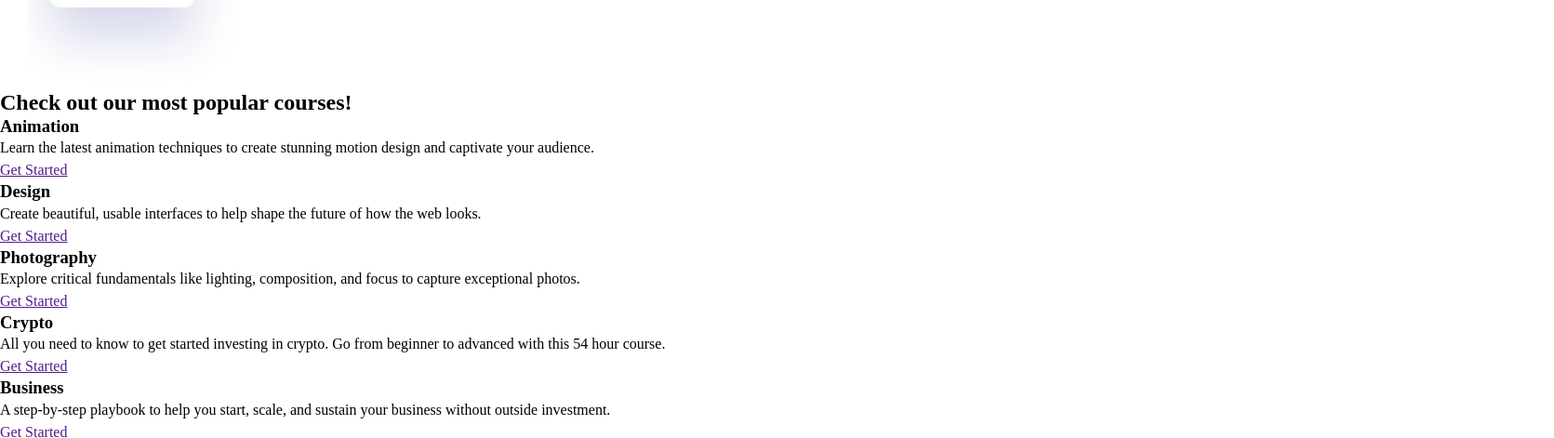
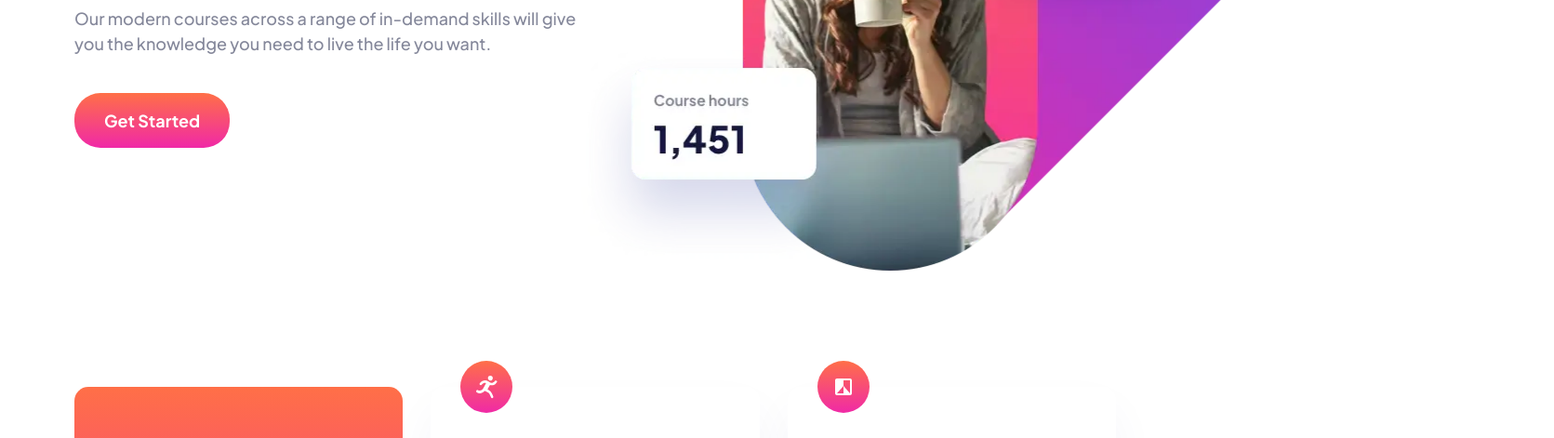
Before and after one commit to schindlerdumagat/skilled-e-learning-landing-page, a plain HTML site: page index.html in a window 1280 px wide. Shown: the part 443-914 px from the top of the page at 93% size, 1671 px wide, since content can reach past the window. Drawn offline with Linux system fonts and the light colour scheme.

Commit message:
finished

```diff
--- a/index.html
+++ b/index.html
@@ -23,9 +23,11 @@
               class="nav__logo"
               src="assets/logo-dark.svg"
               alt="skilled home"
+              width="112"
+              height="29"
             />
           </a>
-          <a class="nav__action" href="#">Get Started</a>
+          <a class="btn btn--black" href="#">Get Started</a>
         </nav>
       </div>
     </header>
@@ -38,15 +40,22 @@
               Our modern courses across a range of in-demand skills will give you
               the knowledge you need to live the life you want.
             </p>
-            <a class="hero__link" href="">Get Started</a>
+            <a class="btn btn--orange" href="">Get Started</a>
           </div>
-          <picture>
-            <img class="hero__img" src="assets/image-hero-mobile.webp" alt="" />
+          <picture class="hero__img-container">
+            <source srcset="assets/image-hero-desktop.webp 1x, assets/image-hero-desktop@2x.webp 2x" type="image/webp" media="(min-width: 64em)" width="1046" height="938">
+            <source srcset="assets/image-hero-desktop.png 1x, assets/image-hero-desktop@2x.png 2x" type="image/png" media="(min-width: 64em)" width="1046" height="938">
+            <source srcset="assets/image-hero-tablet.webp 1x, assets/image-hero-tablet@2x.webp 2x" type="image/webp" media="(min-width: 48em)" width="695" height="723">
+            <source srcset="assets/image-hero-tablet.png 1x, assets/image-hero-tablet@2x.png 2x" type="image/png" media="(min-width: 48em)" width="695" height="723">
+            <source srcset="assets/image-hero-mobile.webp 1x, assets/image-hero-mobile@2x.webp 2x" type="image/webp" width="435" height="409">
+            <source srcset="assets/image-hero-mobile.png 1x, assets/image-hero-mobile@2x.png 2x" type="image/png" width="435" height="409">
+            <img class="hero__img" src="assets/image-hero-mobile.png" alt="" aria-hidden="true" width="435" height="409"/>
           </picture>
         </section>
         <section class="courses">
           <h2 class="courses__title">Check out our most popular courses!</h2>
           <div class="course">
+            <img class="course__tag" src="assets/icon-animation.svg" alt="" aria-hidden="true" width="56" height="56">
             <h3 class="course__title">Animation</h3>
             <p class="course__description">
               Learn the latest animation techniques to create stunning motion
@@ -55,6 +64,7 @@
             <a class="course__link" href="">Get Started</a>
           </div>
           <div class="course">
+            <img class="course__tag" src="assets/icon-design.svg" alt="" aria-hidden="true" width="56" height="56">
             <h3 class="course__title">Design</h3>
             <p class="course__description">
               Create beautiful, usable interfaces to help shape the future of how
@@ -63,6 +73,7 @@
             <a class="course__link" href="">Get Started</a>
           </div>
           <div class="course">
+            <img class="course__tag" src="assets/icon-photography.svg" alt="" aria-hidden="true" width="56" height="56">
             <h3 class="course__title">Photography</h3>
             <p class="course__description">
               Explore critical fundamentals like lighting, composition, and focus
@@ -71,6 +82,7 @@
             <a class="course__link" href="">Get Started</a>
           </div>
           <div class="course">
+            <img class="course__tag" src="assets/icon-crypto.svg" alt="" aria-hidden="true" width="56" height="56">
             <h3 class="course__title">Crypto</h3>
             <p class="course__description">
               All you need to know to get started investing in crypto. Go from
@@ -79,6 +91,7 @@
             <a class="course__link" href="">Get Started</a>
           </div>
           <div class="course">
+            <img class="course__tag" src="assets/icon-business.svg" alt="" aria-hidden="true" width="56" height="56">
             <h3 class="course__title">Business</h3>
             <p class="course__description">
               A step-by-step playbook to help you start, scale, and sustain your
@@ -91,8 +104,10 @@
     </main>
     <footer class="footer">
       <div class="wrapper">
-        <img class="footer__logo" src="assets/logo-light.svg" alt="skilled" />
-        <a class="footer__link" href="">Get Started</a>
+        <div class="footer__content">
+          <img class="footer__logo" src="assets/logo-light.svg" alt="skilled" />
+          <a class="btn btn--purple" href="">Get Started</a>
+        </div>
       </div>
     </footer>
   </body>
--- a/styles/style.css
+++ b/styles/style.css
@@ -14,12 +14,6 @@ html {
   -moz-text-size-adjust: none;
   -webkit-text-size-adjust: none;
   text-size-adjust: none;
-}
-
-/* Set core body defaults */
-body {
-  min-height: 100vh;
-  line-height: 1.5;
 }
 
 h1, h2, h3, h4 {
@@ -85,7 +79,6 @@ picture {
 :root {
 
     /* COLORS */
-
     --clr-blue-900: hsl(233, 54%, 16%);
     --clr-blue-600: hsl(234, 25%, 52%);
     --clr-pink-600: hsl(341, 92%, 62%);
@@ -100,7 +93,6 @@ picture {
     --fs-body: 1.125rem;
 
     /* SPACINGS */
-
     --space-100: 0.5rem;
     --space-150: 0.75rem;
     --space-200: 1rem;
@@ -115,4 +107,192 @@ picture {
     --space-1000: 5rem;
     --space-1600: 8rem;
     --space-1800: 9rem;
+
+    /* BORDER RADIUS */
+    --rounded-28: 1.75rem;
+    --rounded-15: 0.938rem;
 }
+
+body {
+  font-family: var(--ff-main);
+  font-size: var(--fs-body);
+  font-weight: 500;
+  line-height: 1.5;
+  color: var(--clr-grey);
+  background-color: var(--clr-white);
+  min-height: 100vh;
+  overflow-x: hidden;
+}
+
+.wrapper {
+  max-width: 70rem;
+  width: 100%;
+  margin: 0 auto;
+}
+
+.btn {
+  display: inline-block;
+  color: var(--clr-white);
+  text-decoration: none;
+  font-weight: 700;
+  border-radius: var(--rounded-28);
+  padding-block: clamp(0.6563rem, 1.328rem + -1.3995vw, 1rem);
+  padding-inline: clamp(1.5rem, 2.4771rem + -2.0356vw, 2rem);
+}
+
+.btn:hover {
+  cursor: pointer;
+  opacity: 0.5;
+}
+
+.btn--black {
+  background-color: var(--clr-blue-900);
+}
+
+.btn--black:hover {
+  background-color: var(--clr-blue-600);
+  opacity: 1;
+}
+
+.btn--orange {
+  background: var(--gradient-pink);
+}
+
+.btn--purple {
+  background: var(--gradient-purple);
+}
+
+.header, .main, .footer {
+  /* width: 100%; */
+  padding-inline: clamp(var(--space-250), -0.1813rem + 6.1069vw, var(--space-550));
+}
+
+.nav {
+  display: flex;
+  justify-content: space-between;
+  align-items: center;
+  padding-block: clamp(var(--space-200), 0.5229rem + 2.0356vw, var(--space-300));
+}
+
+.hero {
+  display: grid;
+  gap: var(--space-600);
+  padding-block: var(--space-800);
+}
+
+.hero__title {
+  font-size: clamp(2.5rem, 1.3571rem + 2.381vw, 3.5rem);
+  font-weight: 800;
+  color: var(--clr-blue-900);
+  margin-block-end: var(--space-300);
+}
+
+.hero__description {
+  margin-block-end: var(--space-500);
+}
+
+.hero__img-container {
+  z-index: -1;
+  justify-self: center;
+}
+
+.courses {
+  display: grid;
+  row-gap: clamp(3.75rem, 2.0357rem + 3.5714vw, 5.25rem);
+  column-gap: clamp(var(--space-300), 0.9286rem + 1.1905vw, var(--space-400));
+  padding-block-start: var(--space-800);
+  padding-block-end: clamp(var(--space-1000), 1.1832rem + 16.285vw, var(--space-1800));
+}
+
+.courses__title {
+  font-size: clamp(1.5rem, 0.9286rem + 1.1905vw, 2rem);
+  font-weight: 800;
+  color: var(--clr-white);
+  background: var(--gradient-pink);
+  padding-inline: var(--space-400);
+  padding-block: clamp(var(--space-400), 0.0916rem + 8.1425vw, var(--space-800));
+  border-radius: var(--rounded-15);
+}
+
+.course {
+  position: relative;
+  padding: var(--space-800) var(--space-400) var(--space-500);
+  border-radius: var(--rounded-15);
+  box-shadow: 0 25px 50px rgba(6, 22, 141, 0.0442);
+}
+
+.course__tag {
+  position: absolute;
+  top: 0;
+  transform: translateY(-50%);
+
+}
+
+.course__title {
+  font-size: clamp(1.25rem, 0.9643rem + 0.5952vw, 1.5rem);
+  font-weight: 800;
+  color: var(--clr-blue-900);
+  margin-block-end: var(--space-300);
+}
+
+.course__description {
+  margin-block-end: var(--space-300);
+}
+
+.course__link {
+  font-weight: 700;
+  text-decoration: none;
+  color: var(--clr-pink-600);
+}
+
+.footer {
+  padding-block: var(--space-300);
+  background-color: var(--clr-blue-900);
+}
+
+.footer__content {
+  display: flex;
+  justify-content: space-between;
+  align-items: center;
+}
+
+@media screen and (min-width: 48em) {
+  .hero {
+    grid-template-columns: repeat(2, 1fr);
+    gap: var(--space-300);
+    align-items: center;
+    position: relative;
+    max-height: 34rem;
+    height: 100vh;
+  }
+
+  .hero__img-container {
+    position: absolute;
+    right: 0;
+    transform: translate(48%, -10%);
+  }
+
+  .courses {
+    grid-template-columns: repeat(2, 1fr);
+  }
+}
+
+@media screen and (min-width: 64em) {
+  .hero {
+    gap: var(--space-400);
+    max-height: 43rem;
+  }
+
+  .hero__img-container {
+    transform: translate(45%, -13%);
+  }
+
+  .btn {
+    padding-block: var(--space-200);
+    padding-inline: var(--space-400);
+  }
+
+  .courses {
+    grid-template-columns: repeat(3, 1fr);
+  }
+}
```
